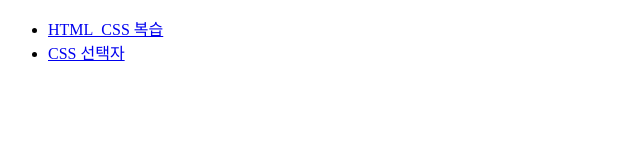
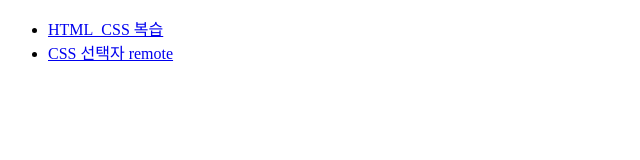
Before and after one commit to gajahtml/k6_fe, a plain HTML site: page index.html in a window 1280 px wide. Shown: the full height of the page, 0-640 px from the left. Drawn offline with Linux system fonts and the light colour scheme.

Commit message:
Update index.html_0222
0222 추가

```diff
--- a/index.html
+++ b/index.html
@@ -9,7 +9,7 @@
     <ul>
       <!-- a 태그는 반드기 href 속성을 가짐 -->
       <li><a href="01/01.html">HTML_CSS 복습</a></li>
-      <li><a href="02/02.html">CSS 선택자</a></li>
+      <li><a href="02/02.html">CSS 선택자 remote</a></li>
     </ul>
   </body>
 </html>
```
